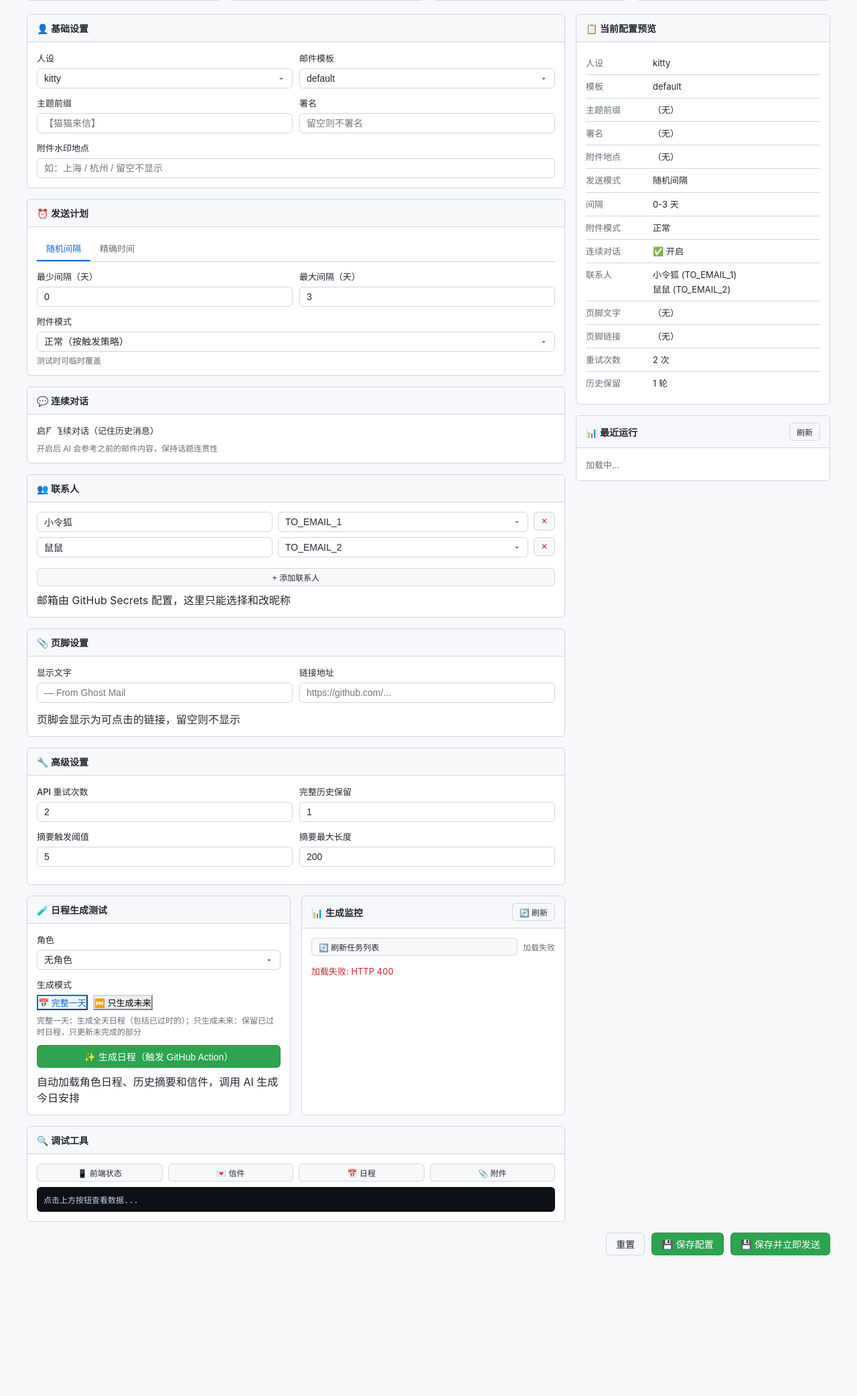
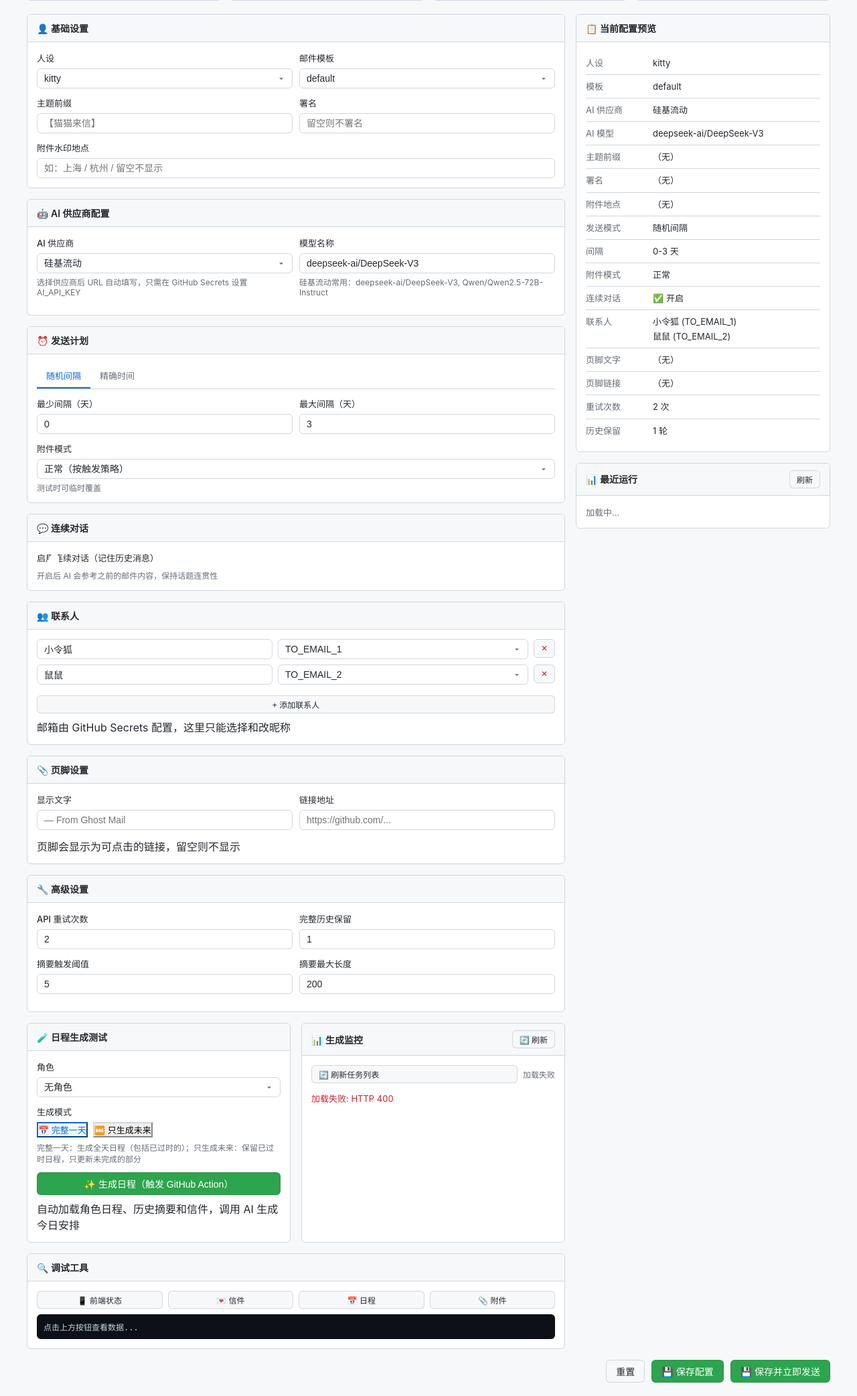
Before and after one commit to Century0327/random-ai-mail-ghost, a Flask app: page / in a window 1280 px wide. Shown: the part 173-2257 px from the top of the page at 67% size. Before the commit the page ends 2047 px from the top, so only its background shows below. Run offline with Flask 3, Linux system fonts and the light colour scheme; data that the repository does not hold is empty; some libraries are stand-ins or nearby versions.

Commit message:
feat: AI provider switcher - templates/index.html

```diff
--- a/templates/index.html
+++ b/templates/index.html
@@ -451,6 +451,36 @@ textarea { resize: vertical; min-height: 60px; font-family: monospace; font-size
       </div>
 
       <div class="panel">
+        <div class="panel-header">🤖 AI 供应商配置</div>
+        <div class="panel-body">
+          <div class="row-2">
+            <div class="form-group">
+              <label>AI 供应商</label>
+              <select id="config-ai-provider" onchange="onAIProviderChange(); updatePreview();">
+                <option value="siliconflow">硅基流动</option>
+                <option value="openai">OpenAI</option>
+                <option value="moonshot">Moonshot (Kimi)</option>
+                <option value="aliyun">阿里云百炼</option>
+                <option value="deepseek">DeepSeek</option>
+                <option value="custom">自定义</option>
+              </select>
+              <div class="hint">选择供应商后 URL 自动填写，只需在 GitHub Secrets 设置 AI_API_KEY</div>
+            </div>
+            <div class="form-group">
+              <label>模型名称</label>
+              <input type="text" id="config-ai-model" placeholder="deepseek-ai/DeepSeek-V3" oninput="updatePreview()">
+              <div class="hint" id="ai-model-hint">硅基流动常用：deepseek-ai/DeepSeek-V3</div>
+            </div>
+          </div>
+          <div class="form-group" id="ai-custom-url-group" style="display:none;">
+            <label>自定义 API URL</label>
+            <input type="text" id="config-ai-custom-url" placeholder="https://api.example.com/v1/chat/completions" oninput="updatePreview()">
+            <div class="hint">仅在「自定义」供应商时生效</div>
+          </div>
+        </div>
+      </div>
+
+      <div class="panel">
         <div class="panel-header">⏰ 发送计划</div>
         <div class="panel-body">
           <div class="tab-bar">
@@ -711,6 +741,9 @@ const defaultConfig = {
   SUBJECT_PREFIX: '',
   SIGNATURE: '',
   ATTACHMENT_LOCATION: '',
+  AI_PROVIDER: 'siliconflow',
+  AI_MODEL: 'deepseek-ai/DeepSeek-V3',
+  AI_CUSTOM_URL: '',
   MIN_DAYS: 0,
   MAX_DAYS: 3,
   ENABLE_CONVERSATION: true,
@@ -839,6 +872,10 @@ function applyConfig(config) {
   document.getElementById('config-subject').value = config.SUBJECT_PREFIX || '';
   document.getElementById('config-signature').value = config.SIGNATURE || '';
   document.getElementById('config-location').value = config.ATTACHMENT_LOCATION || '';
+  document.getElementById('config-ai-provider').value = config.AI_PROVIDER || 'siliconflow';
+  document.getElementById('config-ai-model').value = config.AI_MODEL || '';
+  document.getElementById('config-ai-custom-url').value = config.AI_CUSTOM_URL || '';
+  onAIProviderChange();
   document.getElementById('config-min-days').value = config.MIN_DAYS != null ? config.MIN_DAYS : 0;
   document.getElementById('config-max-days').value = config.MAX_DAYS != null ? config.MAX_DAYS : 3;
   document.getElementById('config-conversation').checked = config.ENABLE_CONVERSATION !== false;
@@ -931,6 +968,31 @@ function setNow() {
   updatePreview();
 }
 
+const AI_PROVIDER_HINTS = {
+  siliconflow: '硅基流动常用：deepseek-ai/DeepSeek-V3, Qwen/Qwen2.5-72B-Instruct',
+  openai: 'OpenAI 常用：gpt-4o, gpt-4o-mini',
+  moonshot: 'Moonshot 常用：moonshot-v1-8k, moonshot-v1-32k',
+  aliyun: '阿里云常用：qwen-max, qwen-plus',
+  deepseek: 'DeepSeek 常用：deepseek-chat, deepseek-reasoner',
+  custom: '自定义供应商，请填写完整 URL',
+};
+
+function onAIProviderChange() {
+  const provider = document.getElementById('config-ai-provider').value;
+  const customGroup = document.getElementById('ai-custom-url-group');
+  const hint = document.getElementById('ai-model-hint');
+
+  if (provider === 'custom') {
+    customGroup.style.display = 'block';
+  } else {
+    customGroup.style.display = 'none';
+  }
+
+  if (hint) {
+    hint.textContent = AI_PROVIDER_HINTS[provider] || '';
+  }
+}
+
 function updatePreview() {
   const persona = document.getElementById('config-persona').value;
   const template = document.getElementById('config-template').value;
@@ -954,9 +1016,16 @@ function updatePreview() {
     ? `${minDays}-${maxDays} 天`
     : '精确时间';
 
+  const aiProvider = document.getElementById('config-ai-provider').value;
+  const aiModel = document.getElementById('config-ai-model').value;
+  const aiCustomUrl = document.getElementById('config-ai-custom-url').value;
+  const providerLabels = { siliconflow: '硅基流动', openai: 'OpenAI', moonshot: 'Moonshot', aliyun: '阿里云', deepseek: 'DeepSeek', custom: '自定义' };
+
   const rows = [
     ['人设', persona || '--'],
     ['模板', template || '--'],
+    ['AI 供应商', providerLabels[aiProvider] || aiProvider],
+    ['AI 模型', aiModel || '（未设置）'],
     ['主题前缀', subject || '（无）'],
     ['署名', signature || '（无）'],
     ['附件地点', location || '（无）'],
@@ -985,6 +1054,9 @@ function collectConfig() {
     SUBJECT_PREFIX: document.getElementById('config-subject').value,
     SIGNATURE: document.getElementById('config-signature').value,
     ATTACHMENT_LOCATION: document.getElementById('config-location').value,
+    AI_PROVIDER: document.getElementById('config-ai-provider').value,
+    AI_MODEL: document.getElementById('config-ai-model').value,
+    AI_CUSTOM_URL: document.getElementById('config-ai-custom-url').value,
     MIN_DAYS: parseInt(document.getElementById('config-min-days').value) || 0,
     MAX_DAYS: parseInt(document.getElementById('config-max-days').value) || 3,
     ENABLE_CONVERSATION: document.getElementById('config-conversation').checked,
@@ -1024,6 +1096,7 @@ function loadConfig() {
       config: data.config,
       personas: data.personas,
       templates: data.templates,
+      aiProviders: data.aiProviders,
       repo: data.repo,
       branch: data.branch,
     });
```
